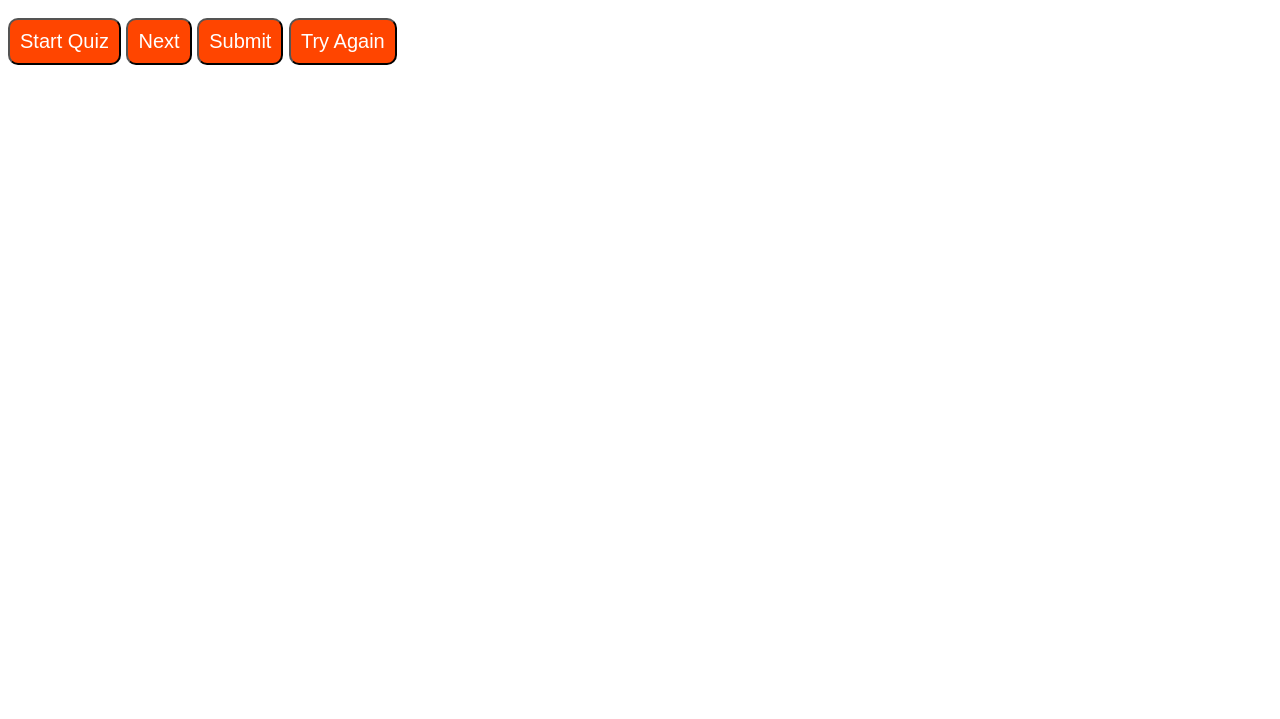
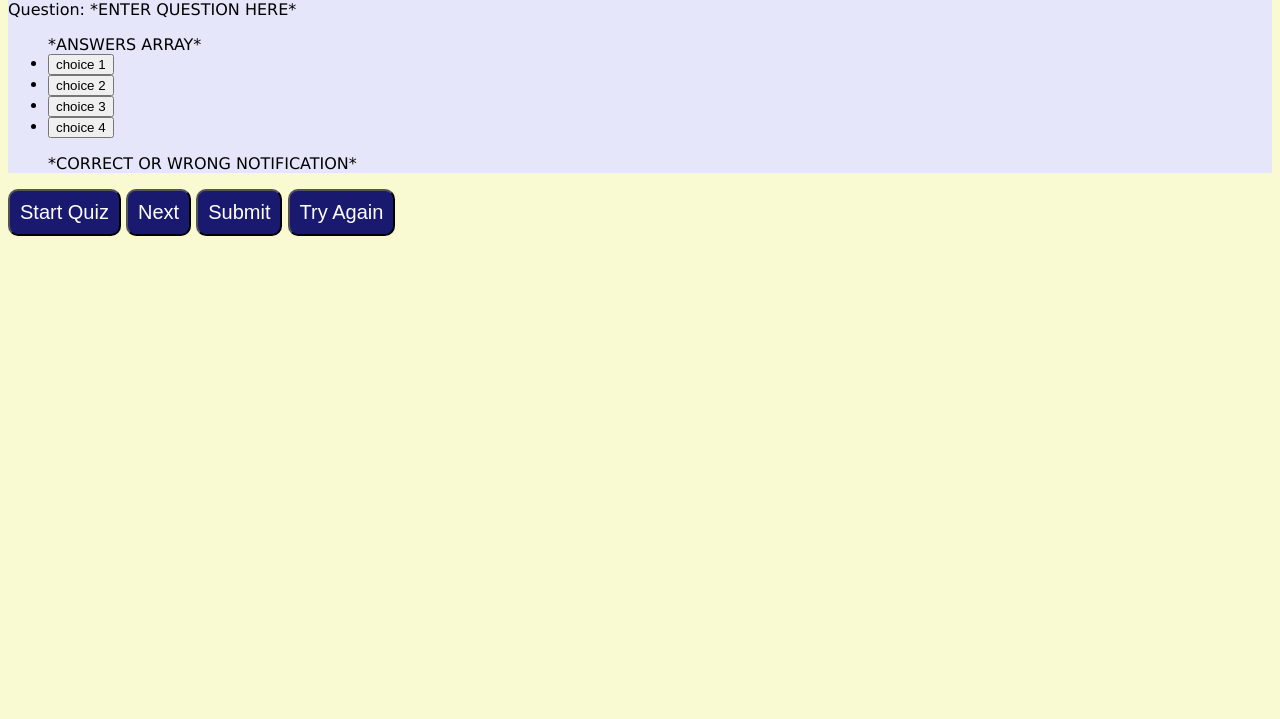
Before and after one commit to mcamarco/WebAPIsCodeQuiz, a plain HTML site: page index.html in a window 1280 px wide. Shown: the part 81-800 px from the top of the page. Drawn offline with Linux system fonts and the light colour scheme.

Commit message:
updating css sections to be dramatic to help with javascript & html sections

```diff
--- a/assets/css/style.css
+++ b/assets/css/style.css
@@ -1,28 +1,27 @@
+
+/* entire page */
 body {
-    font-size: 20px;
-    font-family: 'Franklin Gothic Medium', 'Arial Narrow', Arial, sans-serif;
-    /* title text color */
-    color: black;
+    /* font-size: 20px; */
+    font-family: 'Lucida Sans Unicode';
+    background-color: lightgoldenrodyellow;
+
 }
 
-.question {
-    font-weight: 600;
-    color: #297;
+
+
+/* questions / answers section */
+
+.questions {
+    background-color:lavender;
 }
 
-.answers {
-    margin-bottom: 20px;
-}
+
 
 /* BUTTONS */
 
 #button {
-    /* display: flex;
-    justify-content: space-evenly;
-    flex-direction: row-reverse; */
-    align-items: baseline;
     font-size: 20px;
-    background-color: orangered;
+    background-color: midnightblue;
     color: #fff;
     border-radius: 10px;
     padding: 10px;
@@ -30,24 +29,7 @@ body {
 }
 
 #button:hover {
-    background-color: black;
+    background-color: teal;
     opacity: 80%;
     cursor: grab;
 }
-
-
-/* .startbtn {  */
-    /* hide start btn */
-
-
-/* } */
-
-/* .completebtn { */
-    /* hide complete btn */
-
-/* } */
-
-/* .nextbtn { */
-    /* hide next btn */
-
-/* }
--- a/index.html
+++ b/index.html
@@ -18,14 +18,22 @@
     <section class="quiz">
 
         <!-- enter questions and answers here -->
-        <div class="questions"></div>
-        <div class="answers"></div>
+        <div class="questions">
+            <p> Question: *ENTER QUESTION HERE*
+            <ul> *ANSWERS ARRAY*
+                <li><button>choice 1 </li></button>
+                <li><button>choice 2</li></button>
+                <li><button>choice 3</li></button>
+                <li><button> choice 4</li></button>
+                </p>
+                <p> *CORRECT OR WRONG NOTIFICATION*</p>
+        </div>
 
     </section>
 
     <!-- section for timer -->
 
-    </body>
+</body>
 
 
 <!-- set bottom of page to show Start, Next complete & Buttons -->
```
Also changed, not shown: assets/js/javascript.js (+5 -4 lines).
